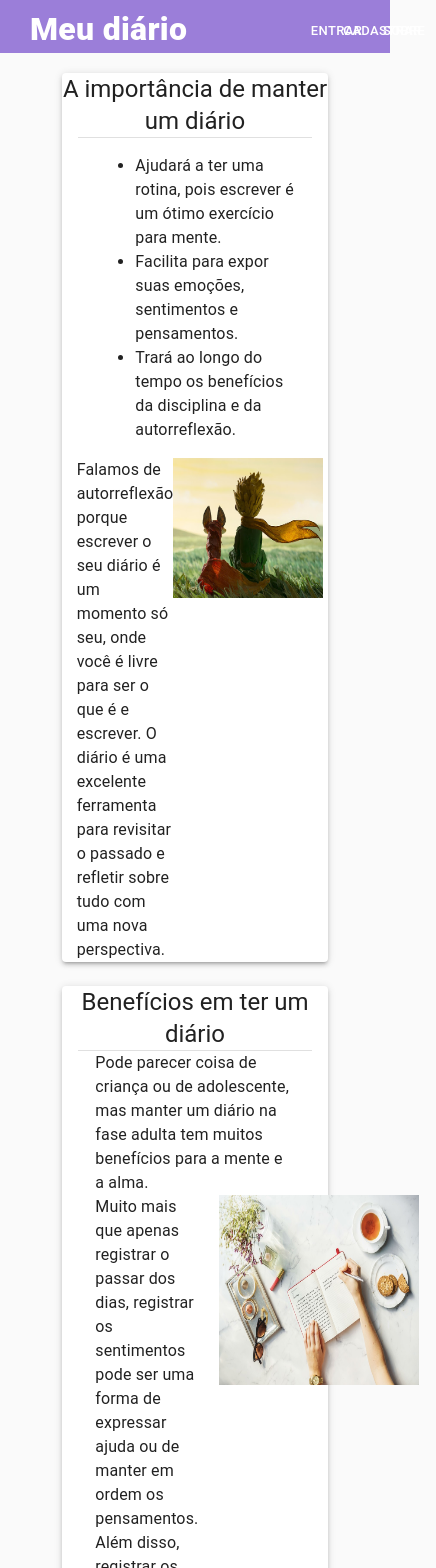
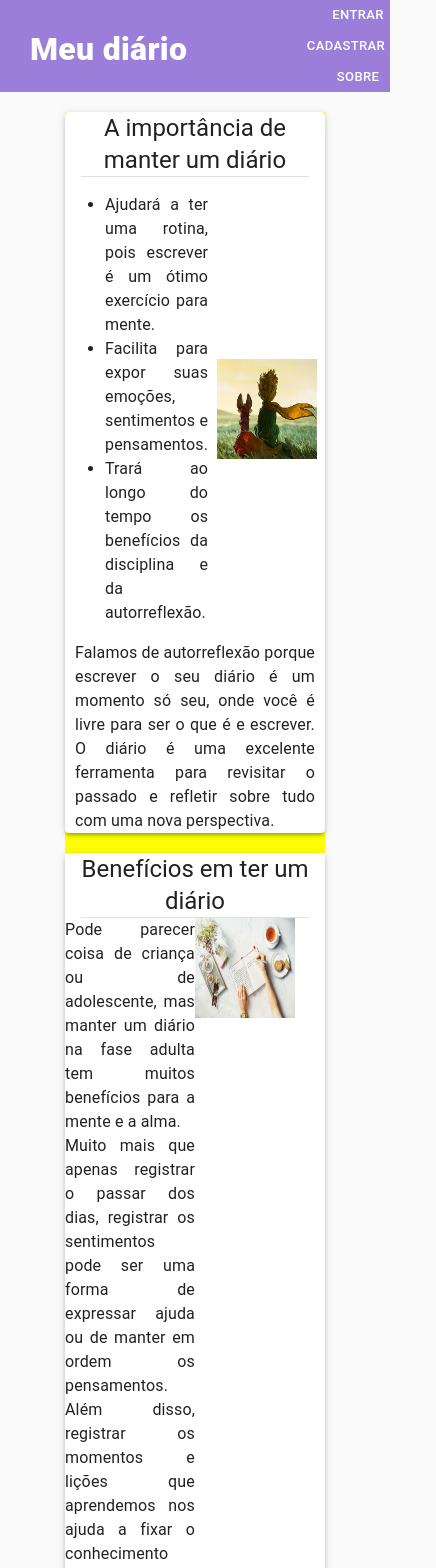
Before and after one commit to wandellamaia/aplicacaoWeb, a React (Create React App) app: page / in a window 390 px wide. Shown: the top 1568 px of the page, 436 px wide, since content can reach past the window. Built offline with nearby package versions, Linux system fonts and the light colour scheme.

Commit message:
Trabalhando a parte responsiva

```diff
--- a/src/features/InitialPage/views/InitialPage.jsx
+++ b/src/features/InitialPage/views/InitialPage.jsx
@@ -24,6 +24,9 @@ const useStyles = makeStyles((theme) => ({
     marginTop: 5,
     fontFamily: 'Roboto, Helvetica, Arial, sans-serif',
   },
+  formatText: {
+    margin: '50 50',
+  },
 }));
 
 const StartPage = () => {
@@ -31,18 +34,22 @@ const StartPage = () => {
   return (
     <>
       <Menu />
-      <Grid container spacing={3} justify="center">
-        <Grid item style={{ width: '70%' }}>
+      <Grid container justify="center">
+        <Grid
+          item
+          xs={8}
+          style={{ paddingBottom: 20, backgroundColor: 'yellow' }}
+        >
           <OutlinedCard>
-            <Grid container justify="center">
+            <Grid container justify="space-between">
               <Grid item xs={12}>
                 <Typography variant="h5" align="center">
                   A importância de manter um diário
                 </Typography>
                 <Divider variant="middle" />
               </Grid>
-              <Grid item xs={9}>
-                <Typography>
+              <Grid item xs>
+                <Typography align="justify">
                   <ul>
                     <li>
                       Ajudará a ter uma rotina, pois escrever é um ótimo
@@ -58,45 +65,42 @@ const StartPage = () => {
                     </li>
                   </ul>
                 </Typography>
-                <Box display="flex" flexDirection="row" justifyContent="center">
-                  <Typography style={{ marginLeft: 20 }}>
-                    Falamos de autorreflexão porque escrever o seu diário é um
-                    momento só seu, onde você é livre para ser o que é e
-                    escrever. O diário é uma excelente ferramenta para revisitar
-                    o passado e refletir sobre tudo com uma nova perspectiva.
-                  </Typography>
+              </Grid>
+              <Grid item container justify="center" alignItems="center" xs>
                 <img
                   alt="pequeno_principe"
                   src="pequeno_principe.jpg"
-                    height="150"
-                    width="150"
-                    style={{
-                      paddingBottom: 10,
-                      marginRight: 10,
-                    }}
+                  width="100"
+                  height="100"
                 />
-                </Box>
+              </Grid>
+              <Grid item style={{ paddingLeft: 10, paddingRight: 10 }}>
+                <Typography align="justify">
+                  Falamos de autorreflexão porque escrever o seu diário é um
+                  momento só seu, onde você é livre para ser o que é e escrever.
+                  O diário é uma excelente ferramenta para revisitar o passado e
+                  refletir sobre tudo com uma nova perspectiva.
+                </Typography>
               </Grid>
             </Grid>
           </OutlinedCard>
         </Grid>
-        <Grid item style={{ width: '70%' }}>
+        <Grid item xs={8} justify="center">
           <OutlinedCard>
             <Grid container justify="center">
-              <Grid item xs={12}>
+              <Grid item xs={12} xl>
                 <Typography variant="h5" align="center">
                   Benefícios em ter um diário
                 </Typography>
                 <Divider variant="middle" />
               </Grid>
-              <Grid item xs={9}>
-                <Typography>
+              <Grid item xs={6}>
+                <Typography align="justify">
                   Pode parecer coisa de criança ou de adolescente, mas manter um
                   diário na fase adulta tem muitos benefícios para a mente e a
                   alma.
                 </Typography>
-                <Box display="flex" flexDirection="row">
-                  <Typography>
+                <Typography align="justify">
                   Muito mais que apenas registrar o passar dos dias, registrar
                   os sentimentos pode ser uma forma de expressar ajuda ou de
                   manter em ordem os pensamentos. Além disso, registrar os
@@ -104,20 +108,16 @@ const StartPage = () => {
                   conhecimento adquirido e, ao reler, podemos relembrar cada
                   momento.
                 </Typography>
+              </Grid>
+              <Grid item xs={6}>
                 <img
                   alt="diario g1"
                   src="diario_g1.jpg"
-                    height="200"
-                    width="200"
-                    style={{
-                      float: 'right',
-                      paddingBottom: 10,
-                      marginLeft: 20,
-                    }}
+                  width="100"
+                  height="100"
                 />
-                </Box>
               </Grid>
-              <Grid item xs={9}>
+              <Grid item xs>
                 <Typography variant="h7" align="left">
                   Por Parque Memorial Japi
                 </Typography>
--- a/src/features/InitialPage/views/Menu.jsx
+++ b/src/features/InitialPage/views/Menu.jsx
@@ -1,5 +1,11 @@
-import { Typography, makeStyles, Grid, Button } from '@material-ui/core';
-import React from 'react';
+import {
+  Typography,
+  makeStyles,
+  Grid,
+  Button,
+  Avatar,
+} from '@material-ui/core';
+import React, { useState, useEffect } from 'react';
 import Layout from '../../../shared/components/Layout';
 import history from '../../../shared/history';
 
@@ -13,6 +19,9 @@ const useStyles = makeStyles((theme) => ({
     marginTop: 5,
     fontFamily: 'Roboto, Helvetica, Arial, sans-serif',
   },
+  button: {
+    color: '#FFFFFF',
+  },
   textField: {
     paddingTop: 0,
     paddingBottom: 0,
@@ -25,29 +34,47 @@ const useStyles = makeStyles((theme) => ({
 }));
 
 const Menu = () => {
+  const [disapear, setDisapear] = useState(false);
   const classes = useStyles();
+
+  useEffect(() => {
+    const login = localStorage.getItem('email');
+    if (login) {
+      setDisapear(true);
+    }
+  }, [disapear]);
+
   return (
     <Layout>
-      <Grid container spacing={2}>
-        <Grid item xs={9}>
+      <Grid
+        container
+        direction="row"
+        justify="space-between"
+        alignItems="center"
+      >
+        <Grid item xs>
           <Typography className={classes.textHeader}>Meu diário</Typography>
         </Grid>
-        <Grid item xs={1}>
+        <Grid item container xs={3} sm justify="flex-end">
+          {disapear ? (
+            <Grid item>
+              <Avatar classeName={classes.avatar}>w</Avatar>
+            </Grid>
+          ) : (
             <Button
               size="small"
-            className={classes.menu}
               onClick={() => history.push('/Login')}
+              className={classes.button}
             >
               Entrar
             </Button>
-        </Grid>
-        <Grid item xs={1}>
-          <Button size="small" className={classes.menu}>
+          )}
+
+          <Button size="small" className={classes.button}>
             Cadastrar
           </Button>
-        </Grid>
-        <Grid item xs={1}>
-          <Button size="small" className={classes.menu}>
+
+          <Button size="small" className={classes.button}>
             Sobre
           </Button>
         </Grid>
--- a/src/features/Login/control/loginOperation.js
+++ b/src/features/Login/control/loginOperations.js
@@ -9,7 +9,7 @@ export const login = (email, password) => {
   const user = userExists(email);
   if (user && user.senha === password) {
     history.push('/Registro');
-    localStorage.setItem('@meuDiario/username', email);
+    localStorage.setItem('email', email);
     return true;
   }
   return false;
--- a/src/features/Login/views/LoginPage.jsx
+++ b/src/features/Login/views/LoginPage.jsx
@@ -16,7 +16,7 @@ import SuccessMessage from './SuccessMessage';
 import LoginBox from './LoginBox';
 import Layout from '../../../shared/components/Layout';
 import Colors from '../../../shared/styles/Colors';
-import * as login from '../control/loginOperation';
+import * as login from '../control/loginOperations';
 import ErrorMessage from '../../../shared/components/ErrorMessage';
 import history from '../../../shared/history';
 
@@ -104,7 +104,7 @@ const LoginPage = (props) => {
                 history.push('/');
               }}
             >
-              <ArrowBackIosOutlinedIcon aria-label="delete" />
+              <ArrowBackIosOutlinedIcon />
             </IconButton>
           </Grid>
         </Grid>
--- /dev/null
+++ b/src/features/Record/control/RecordOperations.js
@@ -0,0 +1,6 @@
+import history from '../../../shared/history';
+
+export const clearUser = () => {
+  localStorage.removeItem('email');
+  history.push('/');
+};
--- a/src/features/Record/views/RecordPage.jsx
+++ b/src/features/Record/views/RecordPage.jsx
@@ -10,12 +10,16 @@ import {
 import TextField from '@material-ui/core/TextField';
 
 import ArrowBackIosOutlinedIcon from '@material-ui/icons/ArrowBackIosOutlined';
+import ExitToAppIcon from '@material-ui/icons/ExitToApp';
+import HomeIcon from '@material-ui/icons/Home';
+
 import history from '../../../shared/history';
 import DescriptionCard from './DescriptionCard';
 import SelectHumor from './SelectHumor';
 import Layout from '../../../shared/components/Layout';
 import CarouselPhotos from './CarouselPhotos';
 import Colors from '../../../shared/styles/Colors';
+import * as logout from '../control/RecordOperations';
 
 const useStyles = makeStyles((theme) => ({
   textHeader: {
@@ -32,6 +36,7 @@ const useStyles = makeStyles((theme) => ({
     paddingBottom: 0,
     lineHeight: 1.6,
   },
+  exitButton: {},
   avatar: {
     backgroundColor: Colors.IntermediateSecondary,
     color: Colors.Secondary,
@@ -40,6 +45,7 @@ const useStyles = makeStyles((theme) => ({
 
 export default function RecordPage() {
   const classes = useStyles();
+
   return (
     <>
       <Layout>
@@ -50,19 +56,20 @@ export default function RecordPage() {
           alignItems="center"
         >
           <Grid item>
-            <IconButton
-              onClick={() => {
-                history.push('/');
-              }}
-            >
-              <ArrowBackIosOutlinedIcon aria-label="delete" />
-            </IconButton>
-          </Grid>
-          <Grid item>
             <Typography className={classes.textHeader}>Relatos</Typography>
           </Grid>
           <Grid item>
             <Avatar classeName={classes.avatar}>N</Avatar>
+          </Grid>
+          <Grid item>
+            <IconButton onClick={() => logout.clearUser()}>
+              <ExitToAppIcon />
+            </IconButton>
+            <Grid item>
+              <IconButton onClick={() => history.push('/')}>
+                <HomeIcon />
+              </IconButton>
+            </Grid>
           </Grid>
         </Grid>
       </Layout>
@@ -72,7 +79,6 @@ export default function RecordPage() {
         justify="center"
         style={{
           paddingTop: 16,
-          // height: 566,
           height: '100vh',
         }}
       >
--- a/src/shared/components/Layout.jsx
+++ b/src/shared/components/Layout.jsx
@@ -12,7 +12,6 @@ const useStyles = makeStyles({
     flexWrap: 'wrap',
     boxSizing: 'border-box',
     lineHeight: 1.5,
-    position: 'sticky',
   },
 });
 
```
Lines whose indentation alone changed are shown as unchanged.
